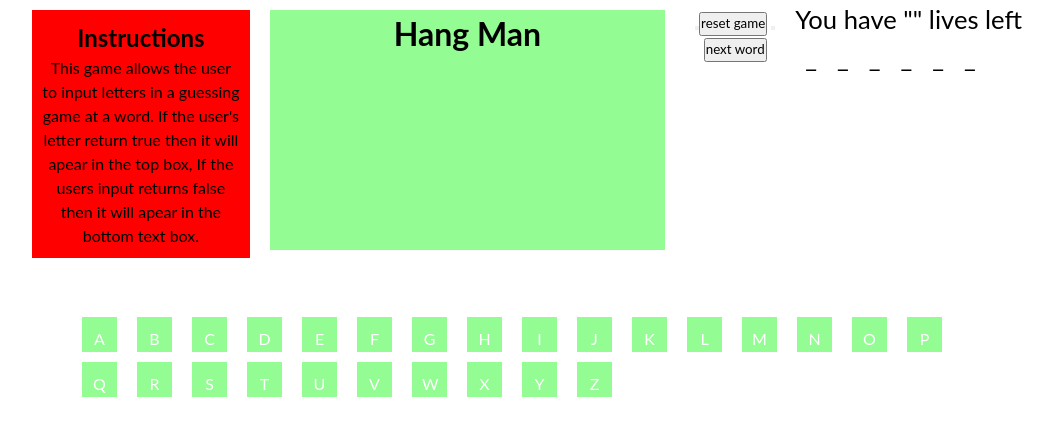
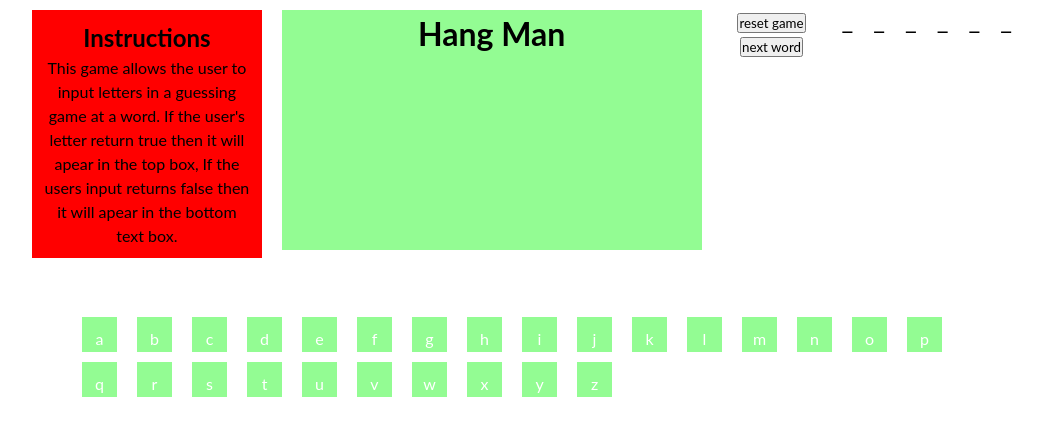
Before and after one commit to theunsungdesigner/project-one-hangman, a plain HTML site: page index.html in a window 1280 px wide. Shown: the whole page, without its empty margins (118-1171 px from the left). Drawn offline with nearby package versions, Linux system fonts and the light colour scheme.

Commit message:
added event listner to userInput

```diff
--- a/index.html
+++ b/index.html
@@ -6,6 +6,7 @@
     <meta http-equiv="X-UA-Compatible" content="ie=edge" />
     <link rel="stylesheet" href="/css/style.css" />
     <title>Document</title>
+    <script src="https://ajax.googleapis.com/ajax/libs/jquery/3.4.1/jquery.min.js"></script>
   </head>
   <body>
     <div class="container">
@@ -22,22 +23,19 @@
       </aside>
       <main class="main">
         <h1>Hang Man</h1>
+        <img class="hangman-state" src="" alt="">
 
       </main>
       <nav class="nav">
-        <button class="reset-game">
-          <button>reset game</button>
-        </button>
+        <input class="reset-game" type="button" value="reset game"></input>
 
-        <button class="next-word">
-          <button>next word</button>
-        </button>
+        <input class="next-word" type="button" value="next word"></input>
       </nav>
 
       <div class="letter-output-field"></div>
       <div id="input">
         <p class="lives-message">
-          You have <span class="lives-left">""</span> lives left
+
         </p>
         <ul class="my-word">
           <li>_</li>
@@ -53,32 +51,6 @@
     <div id="alphabet">
       <br />
       <ul class="letters">
-        <li>A</li>
-        <li>B</li>
-        <li>C</li>
-        <li>D</li>
-        <li>E</li>
-        <li>F</li>
-        <li>G</li>
-        <li>H</li>
-        <li>I</li>
-        <li>J</li>
-        <li>K</li>
-        <li>L</li>
-        <li>M</li>
-        <li>N</li>
-        <li>O</li>
-        <li>P</li>
-        <li>Q</li>
-        <li>R</li>
-        <li>S</li>
-        <li>T</li>
-        <li>U</li>
-        <li>V</li>
-        <li>W</li>
-        <li>X</li>
-        <li>Y</li>
-        <li>Z</li>
       </ul>
     </div>
 
@@ -86,6 +58,7 @@
       <p class="social-media-links"></p>
     </footer>
 
-    <script src="/script/script.js"></script>
+    <script defer src="script/script.js"></script>
+
   </body>
 </html>
--- a/script/script.js
+++ b/script/script.js
@@ -0,0 +1,30 @@
+window.onload = function () {
+    //imported jquery use .append() create li elements
+let hangManState = document.body.querySelector('.hangman-state');
+let resetButton =  document.body.querySelector('.reset-game');
+let nextWordButton = document.body.getElementsByClassName('next-word');
+let userChoice = document.body.querySelector('.letters')
+
+let alphabet = ['a', 'b', 'c', 'd', 'e', 'f', 'g', 'h',
+          'i', 'j', 'k', 'l', 'm', 'n', 'o', 'p', 'q', 'r', 's',
+          't', 'u', 'v', 'w', 'x', 'y', 'z'];
+//produces alphabet on screen
+    for(let i =0; i<alphabet.length; i++) {
+        $('.letters').append(`<li>${alphabet[i]}</li>`)
+    }
+//includes() to evaluate boolean if the string contains a letter
+    const userChooseLetter = (e) => {
+      var letterChosen = (e.target)
+      console.log(letterChosen)
+    }
+
+    const resetGame = ()  => {
+        this.location.reload()
+    }
+
+    resetButton.addEventListener('click', resetGame)
+    userChoice.addEventListener('click', userChooseLetter )
+
+
+
+    }
```
